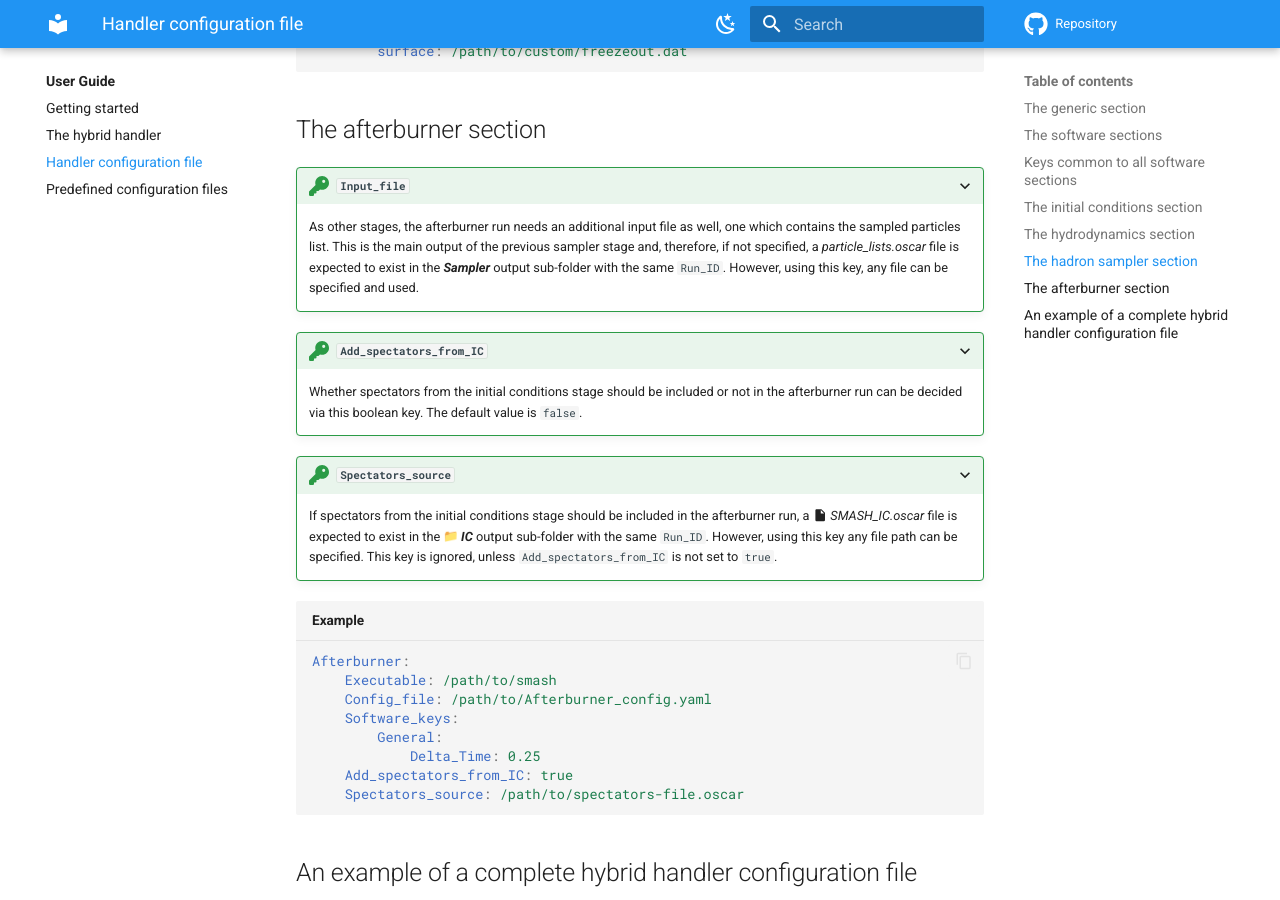
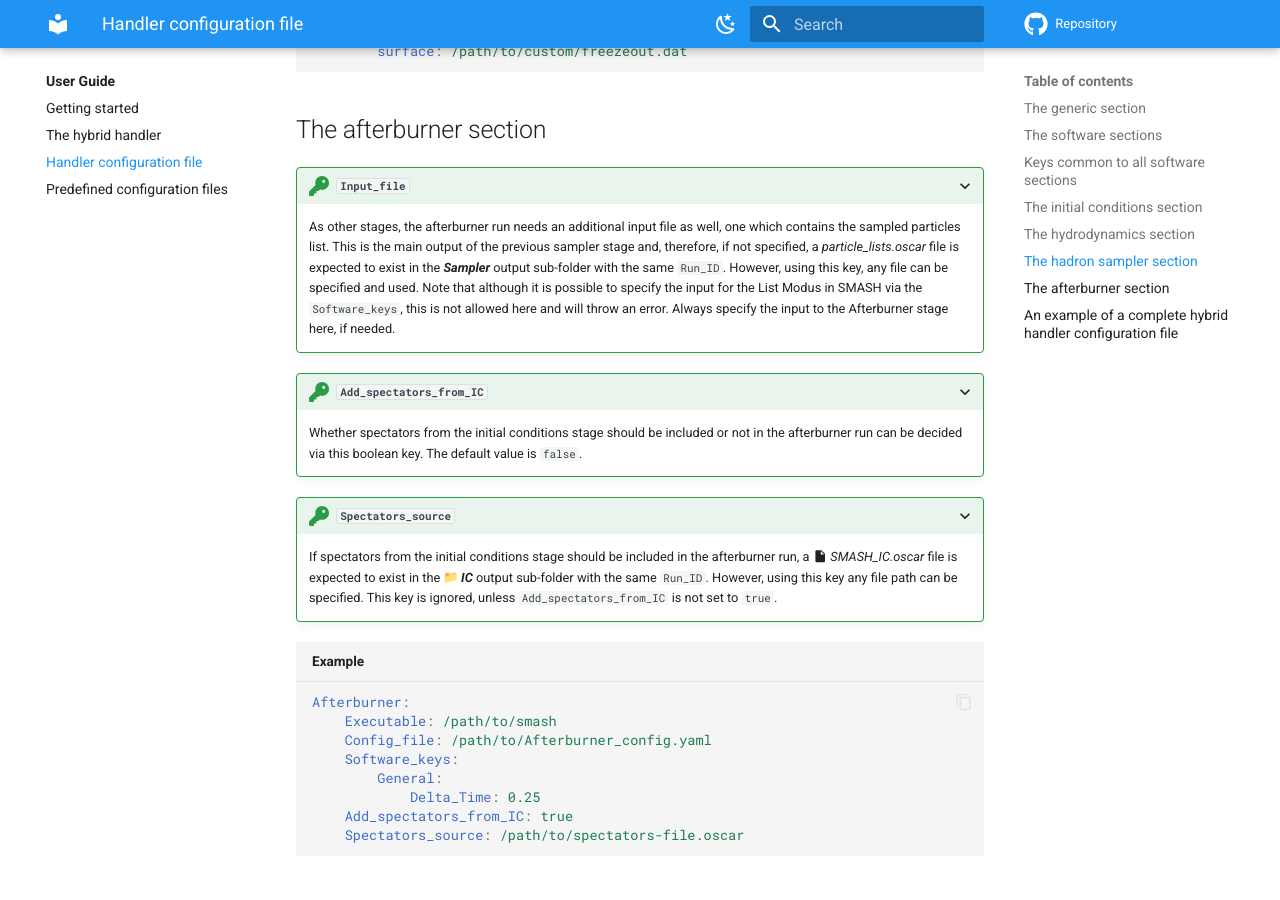
Before and after one commit to smash-transport/smash-vhlle-hybrid, an MkDocs documentation site: the page built from docs/user/configuration-file.md, in a window 1280 px wide and 900 px high, scrolled down 3057 px. Built offline with MkDocs 1.6.1 and Material for MkDocs 9.7.7, drawn with Linux system fonts in a browser that asks for light colours; emoji names are drawn with the system emoji font; comment, search, counter and statistics services are not loaded; the version menu is left out.

Commit message:
Adapt Afterburner input file treatment

```diff
--- a/docs/user/configuration-file.md
+++ b/docs/user/configuration-file.md
@@ -112,6 +112,8 @@ Sampler:
     As other stages, the afterburner run needs an additional input file as well, one which contains the sampled particles list.
     This is the main output of the previous sampler stage and, therefore, if not specified, a *particle_lists.oscar* file is expected to exist in the ***Sampler*** output sub-folder with the same `Run_ID`.
     However, using this key, any file can be specified and used.
+    Note that although it is possible to specify the input for the List Modus in SMASH via the `Software_keys`, this is not allowed here
+    and will throw an error. Always specify the input to the Afterburner stage here, if needed.
 
 ???+ config-key "`Add_spectators_from_IC`"
 
```
Also changed, not shown: 6 other files.
